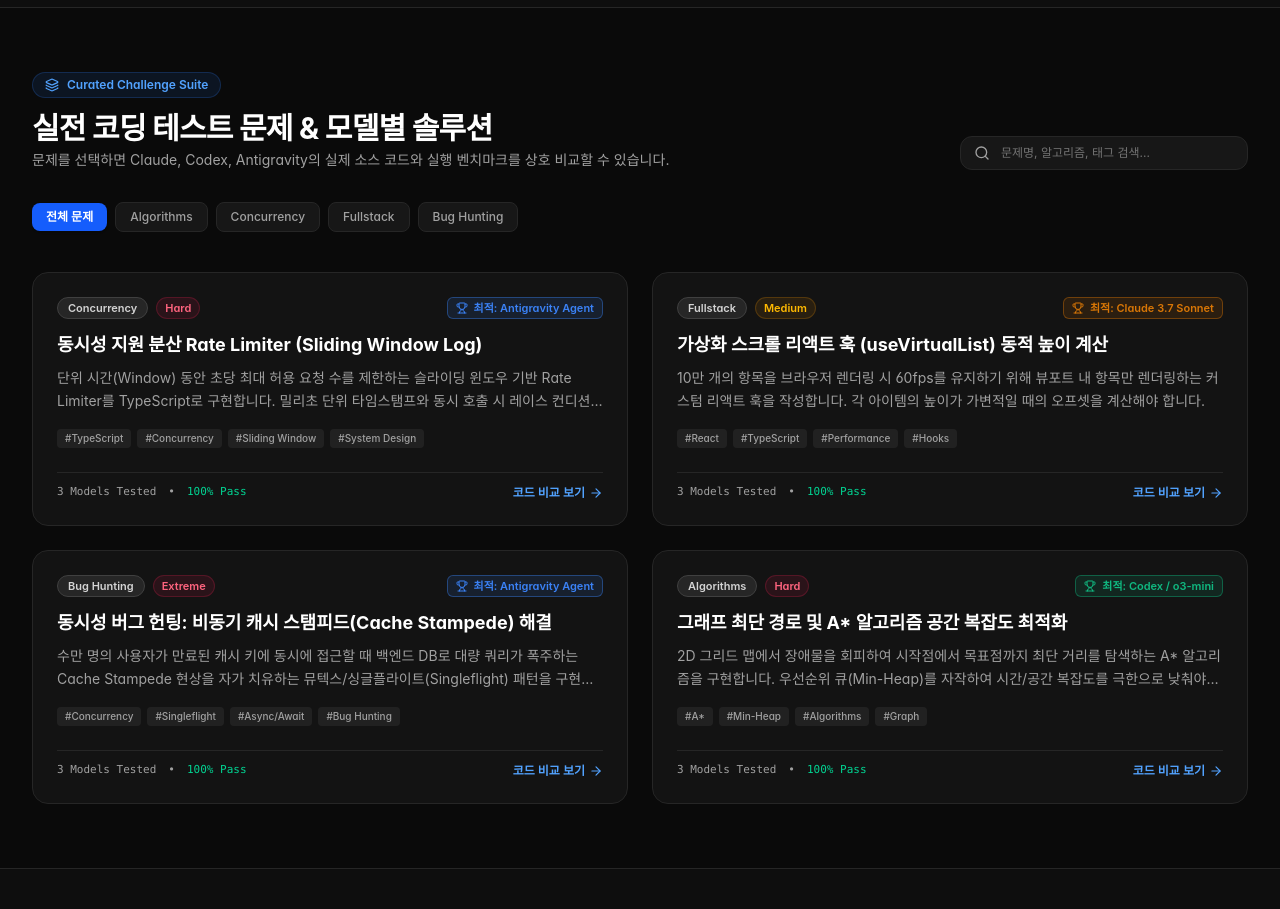
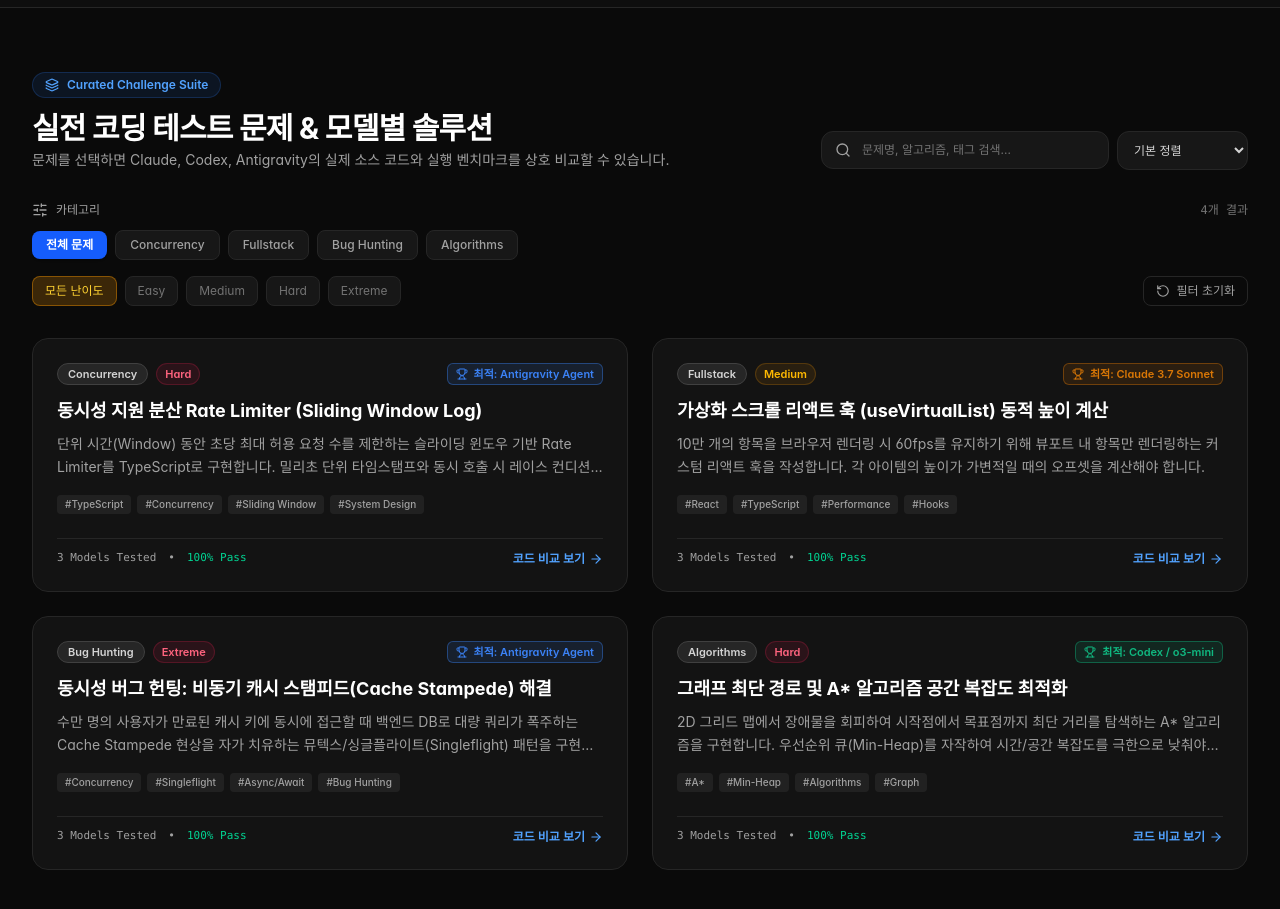
Before and after one commit to koreatest12/goggle-test, a Next.js app: page / in a window 1280 px wide. Shown: the part 2260-3169 px from the top of the page. Built offline with nearby package versions, Linux system fonts and the light colour scheme.

Commit message:
feat: upgrade challenge search filtering and sorting

```diff
--- a/src/app/page.tsx
+++ b/src/app/page.tsx
@@ -1,6 +1,6 @@
 'use client';
 
-import React, { useState } from 'react';
+import React, { useMemo, useState } from 'react';
 import { Leaderboard } from '@/components/Leaderboard';
 import { TestCard } from '@/components/TestCard';
 import { TestDetailModal } from '@/components/TestDetailModal';
@@ -24,24 +24,63 @@ import {
   ArrowRight,
   ShieldCheck,
   BookOpen,
+  RotateCcw,
+  SlidersHorizontal,
 } from 'lucide-react';
 
 export default function HomePage() {
   const [selectedCategory, setSelectedCategory] = useState<string>('All');
   const [searchQuery, setSearchQuery] = useState<string>('');
+  const [selectedDifficulty, setSelectedDifficulty] = useState<string>('All');
+  const [sortBy, setSortBy] = useState<'default' | 'difficulty' | 'speed'>('default');
   const [activeTest, setActiveTest] = useState<CodingTestItem | null>(null);
   const [activeArticle, setActiveArticle] = useState<BlogArticle | null>(null);
 
-  const categories = ['All', 'Algorithms', 'Concurrency', 'Fullstack', 'Bug Hunting'];
+  const categories = useMemo(
+    () => ['All', ...Array.from(new Set(CODING_TESTS.map((test) => test.category)))],
+    []
+  );
+  const difficulties = ['All', 'Easy', 'Medium', 'Hard', 'Extreme'];
+  const difficultyRank: Record<string, number> = { Easy: 1, Medium: 2, Hard: 3, Extreme: 4 };
 
-  const filteredTests = CODING_TESTS.filter((t) => {
-    const matchesCategory = selectedCategory === 'All' || t.category === selectedCategory;
+  const filteredTests = useMemo(() => {
+    const query = searchQuery.trim().toLowerCase();
+    const result = CODING_TESTS.filter((test) => {
+      const matchesCategory = selectedCategory === 'All' || test.category === selectedCategory;
+      const matchesDifficulty =
+        selectedDifficulty === 'All' || test.difficulty === selectedDifficulty;
       const matchesSearch =
-      t.title.toLowerCase().includes(searchQuery.toLowerCase()) ||
-      t.description.toLowerCase().includes(searchQuery.toLowerCase()) ||
-      t.tags.some((tag) => tag.toLowerCase().includes(searchQuery.toLowerCase()));
-    return matchesCategory && matchesSearch;
+        !query ||
+        test.title.toLowerCase().includes(query) ||
+        test.description.toLowerCase().includes(query) ||
+        test.tags.some((tag) => tag.toLowerCase().includes(query));
+
+      return matchesCategory && matchesDifficulty && matchesSearch;
     });
+
+    if (sortBy === 'difficulty') {
+      return [...result].sort(
+        (a, b) => (difficultyRank[b.difficulty] ?? 0) - (difficultyRank[a.difficulty] ?? 0)
+      );
+    }
+
+    if (sortBy === 'speed') {
+      return [...result].sort((a, b) => {
+        const aFastest = Math.min(...Object.values(a.solutions).map((solution) => solution.executionTimeMs));
+        const bFastest = Math.min(...Object.values(b.solutions).map((solution) => solution.executionTimeMs));
+        return aFastest - bFastest;
+      });
+    }
+
+    return result;
+  }, [searchQuery, selectedCategory, selectedDifficulty, sortBy]);
+
+  const resetFilters = () => {
+    setSearchQuery('');
+    setSelectedCategory('All');
+    setSelectedDifficulty('All');
+    setSortBy('default');
+  };
 
   return (
     <div className="w-full">
@@ -139,21 +178,38 @@ export default function HomePage() {
               </p>
             </div>
 
-            {/* Search Box */}
-            <div className="relative w-full md:w-72">
+            <div className="w-full md:w-auto flex flex-col sm:flex-row gap-2">
+              <div className="relative w-full sm:w-72">
                 <Search className="w-4 h-4 absolute left-3.5 top-1/2 -translate-y-1/2 text-neutral-400" />
                 <input
-                type="text"
+                  type="search"
                   value={searchQuery}
                   onChange={(e) => setSearchQuery(e.target.value)}
                   placeholder="문제명, 알고리즘, 태그 검색..."
-                className="w-full bg-neutral-900 border border-neutral-800 rounded-xl pl-10 pr-4 py-2 text-xs text-neutral-200 placeholder-neutral-500 focus:outline-none focus:border-blue-500/50"
+                  aria-label="코딩 테스트 검색"
+                  className="w-full bg-neutral-900 border border-neutral-800 rounded-xl pl-10 pr-4 py-2.5 text-xs text-neutral-200 placeholder-neutral-500 focus:outline-none focus:border-blue-500/50"
                 />
+              </div>
+              <select
+                value={sortBy}
+                onChange={(e) => setSortBy(e.target.value as 'default' | 'difficulty' | 'speed')}
+                aria-label="정렬 기준"
+                className="bg-neutral-900 border border-neutral-800 rounded-xl px-3 py-2.5 text-xs text-neutral-300 focus:outline-none focus:border-blue-500/50"
+              >
+                <option value="default">기본 정렬</option>
+                <option value="difficulty">난이도 높은 순</option>
+                <option value="speed">최고 실행속도 순</option>
+              </select>
             </div>
           </div>
 
-          {/* Filter Pills */}
-          <div className="flex items-center gap-2 overflow-x-auto pb-2 mb-8 text-xs scrollbar-none">
+          <div className="mb-8 space-y-3">
+            <div className="flex items-center gap-2 text-xs text-neutral-400">
+              <SlidersHorizontal className="w-4 h-4" />
+              <span>카테고리</span>
+              <span className="ml-auto font-mono text-neutral-500">{filteredTests.length}개 결과</span>
+            </div>
+            <div className="flex items-center gap-2 overflow-x-auto pb-1 text-xs scrollbar-none">
               {categories.map((cat) => (
                 <button
                   key={cat}
@@ -167,6 +223,29 @@ export default function HomePage() {
                   {cat === 'All' ? '전체 문제' : cat}
                 </button>
               ))}
+            </div>
+            <div className="flex flex-wrap items-center gap-2 text-xs">
+              {difficulties.map((difficulty) => (
+                <button
+                  key={difficulty}
+                  onClick={() => setSelectedDifficulty(difficulty)}
+                  className={`px-3 py-1.5 rounded-lg transition-all ${
+                    selectedDifficulty === difficulty
+                      ? 'bg-amber-500/20 border border-amber-500/40 text-amber-300'
+                      : 'bg-neutral-900 border border-neutral-800 text-neutral-500 hover:text-neutral-300'
+                  }`}
+                >
+                  {difficulty === 'All' ? '모든 난이도' : difficulty}
+                </button>
+              ))}
+              <button
+                onClick={resetFilters}
+                className="ml-auto px-3 py-1.5 rounded-lg border border-neutral-800 text-neutral-400 hover:text-white hover:border-neutral-700 flex items-center gap-1.5"
+              >
+                <RotateCcw className="w-3.5 h-3.5" />
+                필터 초기화
+              </button>
+            </div>
           </div>
 
           {/* Test Cards Grid */}
```
Lines whose indentation alone changed are shown as unchanged.
